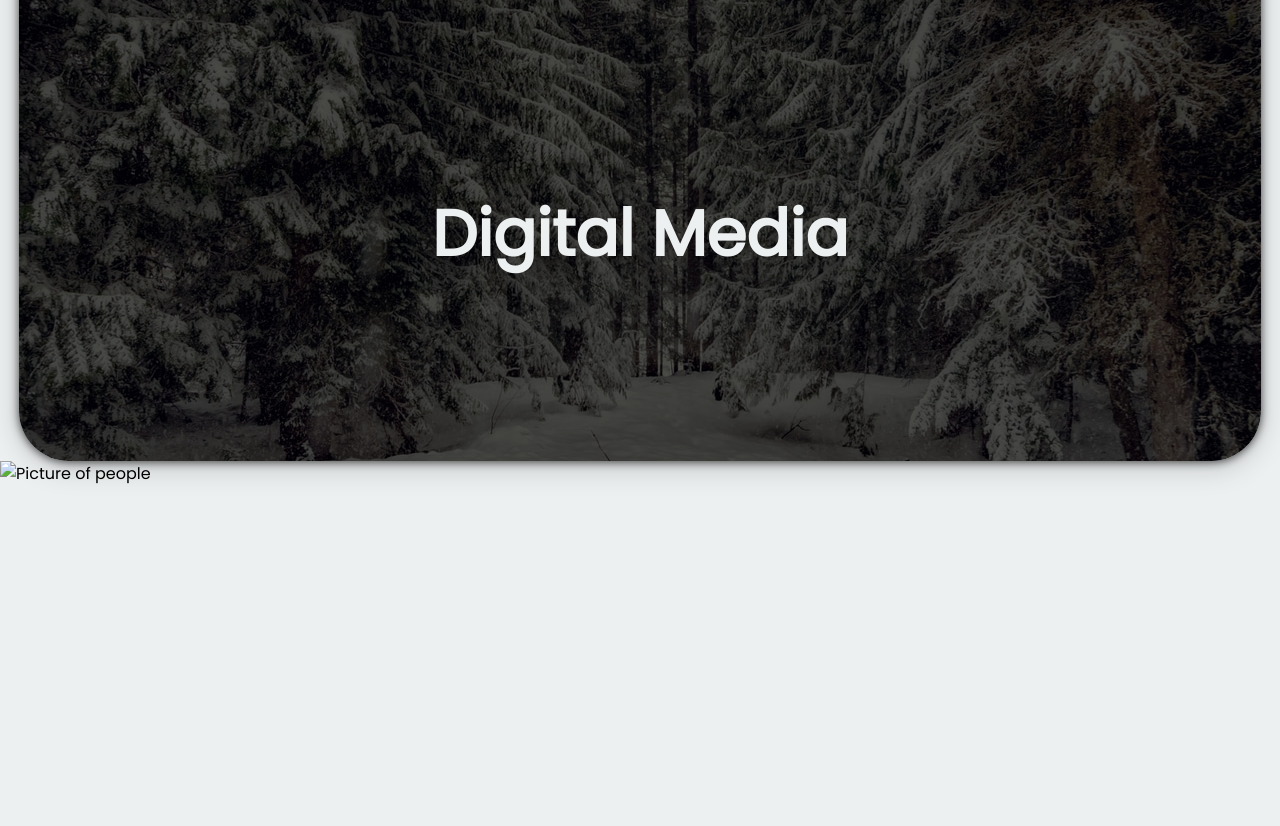
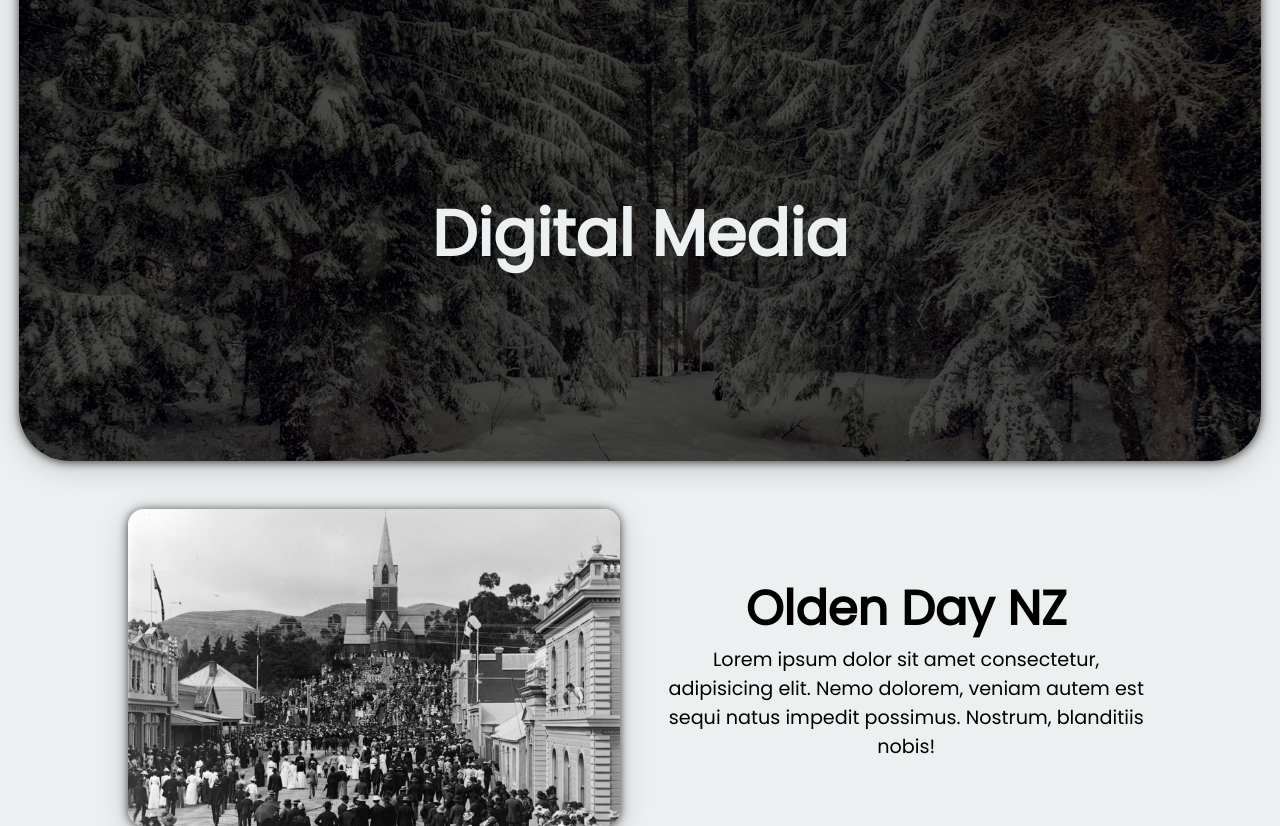
Before and after one commit to DITM-2022-Assignment/ditm-mg-assignment-Dhruv22315, a plain HTML site: page index.html in a window 1280 px wide. Shown: the part 119-945 px from the top of the page. Before the commit the page ends 800 px from the top, so only its background shows below. Drawn offline with Linux system fonts and the light colour scheme.

Commit message:
adde Grey.png

```diff
--- a/CSS/styels.css
+++ b/CSS/styels.css
@@ -89,5 +89,30 @@ header {
 }
 
 /* ---- Main ---- */
-main .DHR__Main-Hamburger {
+.DHR__Main-Hamburger {
+  margin-top: 3rem;
+  width: 80%;
+  display: flex;
+  align-items: center;
+  justify-content: space-between;
+  margin-left: 10%;
 }
+
+.DHR__People-Img {
+  max-width: 48%;
+  border-radius: 1rem;
+  box-shadow: 0px 1px 10px 0 rgb(0 0 0 / 70%), 0 6px 30px 0 rgb(0 0 0 / 19%);
+}
+
+.DHR__People-Text {
+  width: 48%;
+  text-align: center;
+}
+
+.DHR__People-Text h1 {
+  font-size: 3rem;
+}
+
+.DHR__People-Text p {
+  font-size: 1.2rem;
+}
--- a/index.html
+++ b/index.html
@@ -35,8 +35,19 @@
     <main>
       <!-- Local Land -->
       <div class="DHR__Main-Hamburger">
-        <img class="DHR__People-Img" src="" alt="Picture of people" />
-        <div class="DHR__People-Text"></div>
+        <img
+          class="DHR__People-Img"
+          src="Images/OldNZ.jpg"
+          alt="Picture of people"
+        />
+        <div class="DHR__People-Text">
+          <h1>Olden Day NZ</h1>
+          <p>
+            Lorem ipsum dolor sit amet consectetur, adipisicing elit. Nemo
+            dolorem, veniam autem est sequi natus impedit possimus. Nostrum,
+            blanditiis nobis!
+          </p>
+        </div>
       </div>
     </main>
   </body>
```
Also changed, not shown: Images/grey.png (added).
